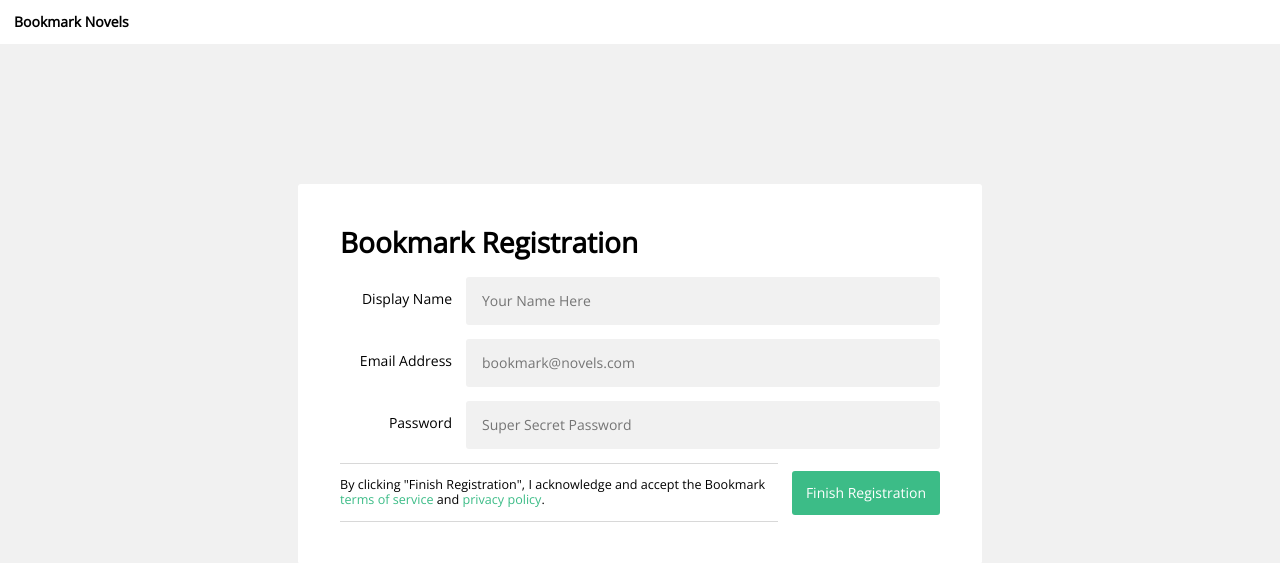
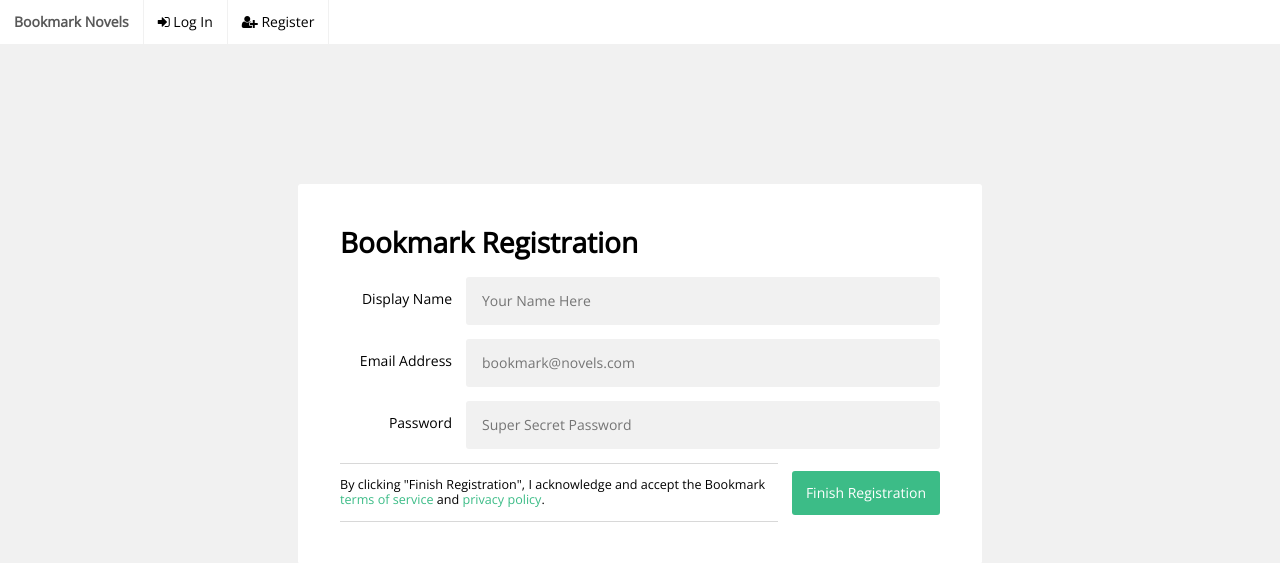
Before and after one commit to Bookmark-Novels/Gatekeeper, a Python web app: template templates/register.html in a window 1280 px wide. Shown: the top 563 px of the page. Run offline with Jinja, Linux system fonts and the light colour scheme; the template is opened without the code that fills it, so the values that code supplies are empty; style sheets or scripts are compiled from the project's sources; some libraries are stand-ins or nearby versions.

Commit message:
add links to register

```diff
--- a/dev-css/gatekeeper.scss
+++ b/dev-css/gatekeeper.scss
@@ -100,10 +100,14 @@ button.btn-primary {
 
 #gatekeeper-top-bar {
     background: #fff;
-    padding: 1rem;
+    display: flex;
+    flex-flow: row;
 
     a {
         color: $body-copy;
+        padding: 1rem;
+        display: inline-block;
+        border-right: 1px solid $gray;
     }
 
     a:hover {
--- a/templates/modal_template.html
+++ b/templates/modal_template.html
@@ -14,6 +14,15 @@
                 Bookmark Novels
                 </a>
             </span>
+            <a href="{{ url_for('login') }}">
+                <span class="fa fa-sign-in"></span>
+                Log In
+            </a>
+            <a href="{{ url_for('register') }}">
+                <span class="fa fa-user-plus"></span>
+                Register
+            </a>
+            </span>
         </aside>
         <div id="gatekeeper-modal-wrapper">
             {% block content %}{% endblock %}
```
